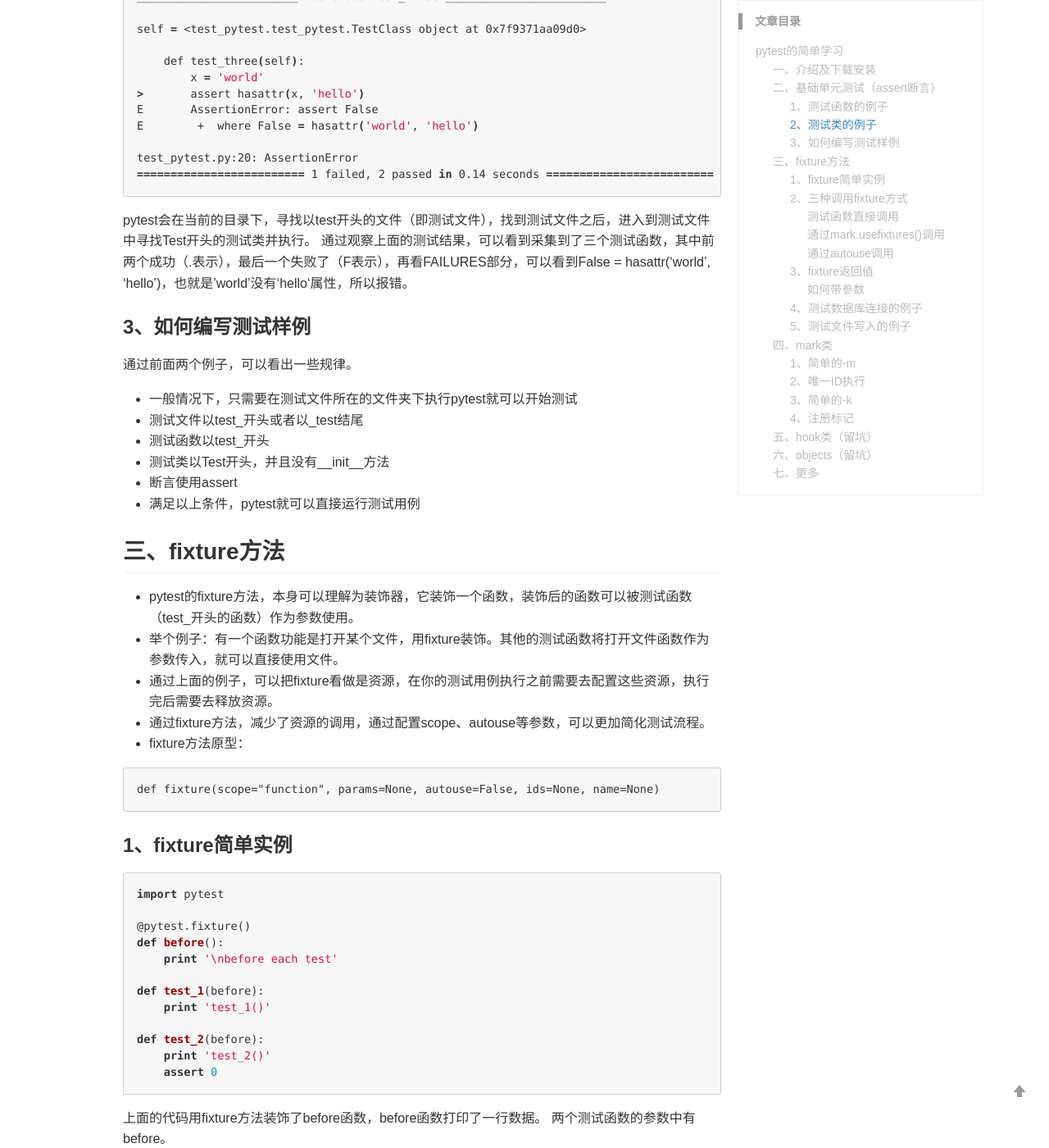
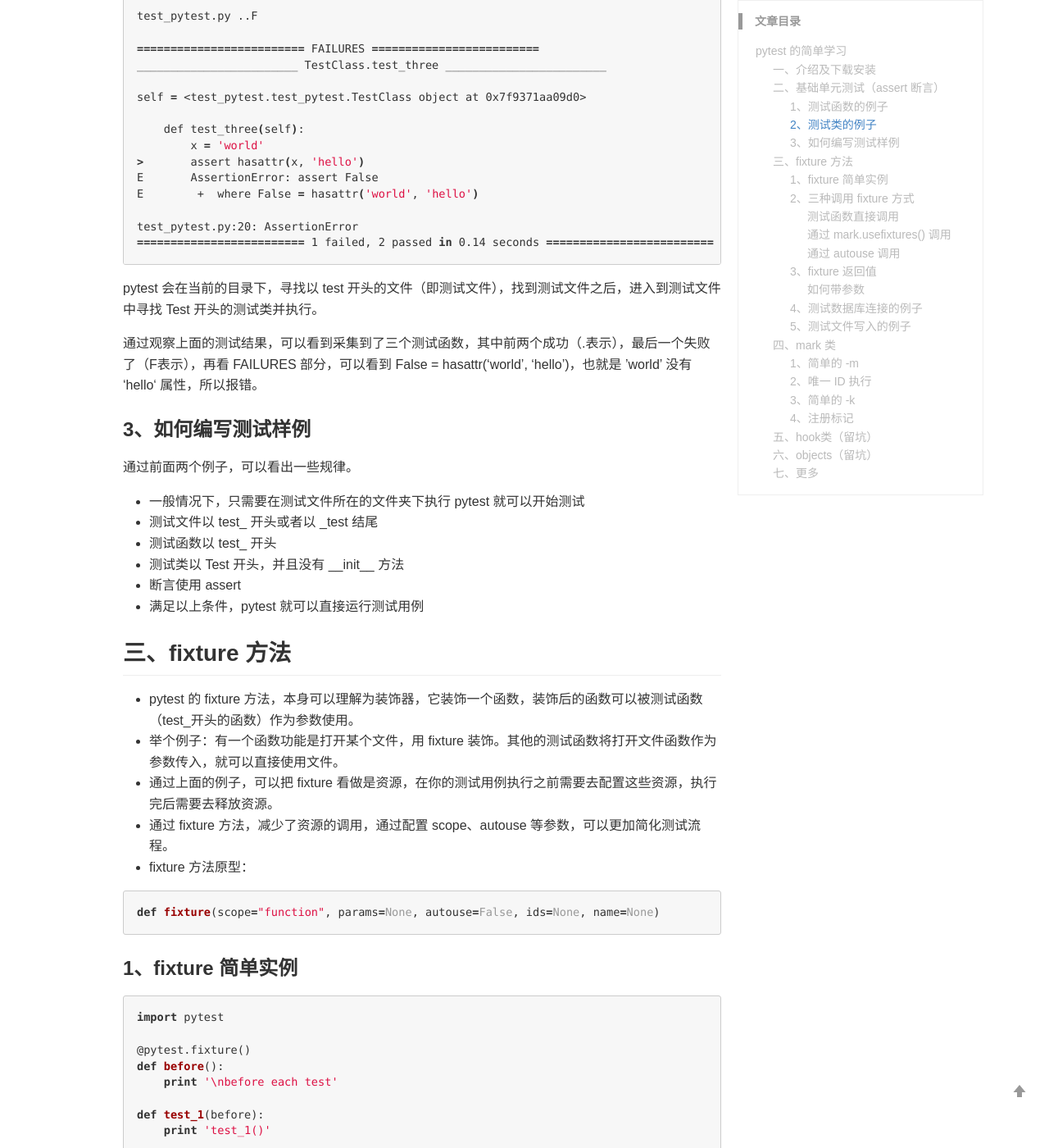
Before and after one commit to halysl/halysl.github.io, a Jekyll site: the page built from _posts/2019-01-17-pytest的简单学习.md, in a window 1280 px wide and 1400 px high, scrolled down 2371 px. Shown: the whole window at 82% size. Built offline with Jekyll 4.4.1, drawn with Linux system fonts in a browser that asks for light colours; some of the changed text lies outside the part shown.

Commit message:
修改行文风格

````diff
--- a/_posts/2019-01-17-pytest的简单学习.md
+++ b/_posts/2019-01-17-pytest的简单学习.md
@@ -6,20 +6,20 @@
 keywords: python, 单元测试
 ---
 
-# pytest的简单学习
+# pytest 的简单学习
 
 ## 一、介绍及下载安装
 
-- pytest是python的一种单元测试框架，与python自带的unittest测试框架类似，但是比unittest框架使用起来更简洁，效率更高。
-- 其主要使用assert断言对单元方法记性测试
-- 其有个fixture类，可以减少资源占用，资源的统一调度
+- pytest 是 python 的一种单元测试框架，与 python 自带的 unittest 测试框架类似，但是比 unittest 框架使用起来更简洁，效率更高。
+- 其主要使用 assert 断言对单元方法记性测试
+- 其有个 fixture 类，可以减少资源占用，资源的统一调度
 - 安装：`pip install -U pytest`
-- 测试： `py.test --version`或者`pytest --version`
+- 测试： `py.test --version` 或者 `pytest --version`
 
-## 二、基础单元测试（assert断言）
+## 二、基础单元测试（assert 断言）
 
-- assert断言是python标准语法里的东西
-- asset后是一个返回布尔值的表达式
+- assert 断言是 python 标准语法里的东西
+- asset 后是一个返回布尔值的表达式
 - 若为真，则通过；若为假，抛出异常
 
 ```python
@@ -38,7 +38,7 @@
 >>>assert range(4) == [0,1,2,3]
 ```
 
-通过上面关于assert的例子，可以看出很适合单元测试。
+通过上面关于 assert 的例子，可以看出很适合单元测试。
 
 
 ### 1、测试函数的例子
@@ -51,7 +51,7 @@
     assert func(3) == 5
 ```
 
-进入终端，在该文件所在目录下，执行`pytest`。
+进入终端，在该文件所在目录下，执行 `pytest`。
 执行结果如下：
 
 ```shell
@@ -76,8 +76,9 @@
 
 ```
 
-pytest会在当前的目录下，寻找以test开头的文件（即测试文件），找到测试文件之后，进入到测试文件中寻找test\_开头的测试函数并执行。
-通过上面的测试输出，我们可以看到该测试过程中，收集到了一个测试函数，测试结果是失败的（标记为F），并且在FAILURES部分输出了详细的错误信息，帮助我们分析测试原因，我们可以看到"assert func(3) == 5"这条语句出错了，错误的原因是func(3)=4。
+pytest 会在当前的目录下，寻找以 test 开头的文件（即测试文件），找到测试文件之后，进入到测试文件中寻找 test\_ 开头的测试函数并执行。
+
+通过上面的测试输出，我们可以看到该测试过程中，收集到了一个测试函数，测试结果是失败的（标记为 F），并且在 FAILURES 部分输出了详细的错误信息，帮助我们分析测试原因，我们可以看到 "assert func(3) == 5" 这条语句出错了，错误的原因是 func(3)=4。
 
 ### 2、测试类的例子
 
@@ -94,6 +95,7 @@
 ```
 
 进入终端，在该文件所在目录下，执行`pytest`。
+
 执行结果如下：
 
 ```shell
@@ -120,32 +122,34 @@
 ========================= 1 failed, 2 passed in 0.14 seconds =========================
 ```
 
-pytest会在当前的目录下，寻找以test开头的文件（即测试文件），找到测试文件之后，进入到测试文件中寻找Test开头的测试类并执行。
-通过观察上面的测试结果，可以看到采集到了三个测试函数，其中前两个成功（.表示），最后一个失败了（F表示），再看FAILURES部分，可以看到False = hasattr('world', 'hello')，也就是’world’没有‘hello‘属性，所以报错。
+pytest 会在当前的目录下，寻找以 test 开头的文件（即测试文件），找到测试文件之后，进入到测试文件中寻找 Test 开头的测试类并执行。
+
+通过观察上面的测试结果，可以看到采集到了三个测试函数，其中前两个成功（.表示），最后一个失败了（F表示），再看 FAILURES 部分，可以看到 False = hasattr('world', 'hello')，也就是 ’world’ 没有 ‘hello‘ 属性，所以报错。
 
 ### 3、如何编写测试样例
 
 通过前面两个例子，可以看出一些规律。
-- 一般情况下，只需要在测试文件所在的文件夹下执行pytest就可以开始测试
-- 测试文件以test\_开头或者以\_test结尾
-- 测试函数以test\_开头
-- 测试类以Test开头，并且没有\_\_init\_\_方法
-- 断言使用assert
-- 满足以上条件，pytest就可以直接运行测试用例
 
-## 三、fixture方法
+- 一般情况下，只需要在测试文件所在的文件夹下执行 pytest 就可以开始测试
+- 测试文件以 test\_ 开头或者以 \_test 结尾
+- 测试函数以 test\_ 开头
+- 测试类以 Test 开头，并且没有 \_\_init\_\_ 方法
+- 断言使用 assert
+- 满足以上条件，pytest 就可以直接运行测试用例
 
-- pytest的fixture方法，本身可以理解为装饰器，它装饰一个函数，装饰后的函数可以被测试函数（test\_开头的函数）作为参数使用。
-- 举个例子：有一个函数功能是打开某个文件，用fixture装饰。其他的测试函数将打开文件函数作为参数传入，就可以直接使用文件。
-- 通过上面的例子，可以把fixture看做是资源，在你的测试用例执行之前需要去配置这些资源，执行完后需要去释放资源。
-- 通过fixture方法，减少了资源的调用，通过配置scope、autouse等参数，可以更加简化测试流程。
-- fixture方法原型：
+## 三、fixture 方法
 
-```
+- pytest 的 fixture 方法，本身可以理解为装饰器，它装饰一个函数，装饰后的函数可以被测试函数（test\_开头的函数）作为参数使用。
+- 举个例子：有一个函数功能是打开某个文件，用 fixture 装饰。其他的测试函数将打开文件函数作为参数传入，就可以直接使用文件。
+- 通过上面的例子，可以把 fixture 看做是资源，在你的测试用例执行之前需要去配置这些资源，执行完后需要去释放资源。
+- 通过 fixture 方法，减少了资源的调用，通过配置 scope、autouse 等参数，可以更加简化测试流程。
+- fixture 方法原型：
+
+```python
 def fixture(scope="function", params=None, autouse=False, ids=None, name=None)
 ```
 
-### 1、fixture简单实例
+### 1、fixture 简单实例
 
 ```python
 import pytest
@@ -162,10 +166,10 @@
     assert 0
 ```
 
-上面的代码用fixture方法装饰了before函数，before函数打印了一行数据。
-两个测试函数的参数中有before。
+上面的代码用 fixture 方法装饰了 before 函数，before 函数打印了一行数据。
+两个测试函数的参数中有 before。
 
-进入终端，在该文件所在目录下，执行`pytest -v -s`。（备注：-v指的是将结果.映射为PASSED，将F映射为FAILED；-s是指执行代码过程）
+进入终端，在该文件所在目录下，执行 `pytest -v -s`。（备注：-v 指的是将结果.映射为PASSED，将 F 映射为 FAILED；-s 是指执行代码过程）
 
 ```shell
 ========================= test session starts =========================
@@ -199,13 +203,15 @@
 ```
 
 从结果可以看到，两个测试函数在执行前打印了一行数据。
-这个例子可能没什么意义，但假设before函数打开了一个文件或者打开了一个session，测试函数就可以直接使用。
 
-### 2、三种调用fixture方式
+这个例子可能没什么意义，但假设 before 函数打开了一个文件或者打开了一个 session，测试函数就可以直接使用。
+
+### 2、三种调用 fixture 方式
 
 #### 测试函数直接调用
 
-#### 通过mark.usefixtures()调用
+#### 通过 mark.usefixtures() 调用
+
 ```python
 import pytest
 
@@ -239,7 +245,7 @@
         print('test_2()')
 ```
 
-#### 通过autouse调用
+#### 通过 autouse 调用
 
 ```python
 import time
@@ -265,14 +271,16 @@
     print('in test_two()')
 ```
 
-autouse直译自动调用，它需要和scope进行配合。
-- fixture方法原型：
+autouse 直译自动调用，它需要和 scope 进行配合。
+
+- fixture 方法原型：
 
 ```
 def fixture(scope="function", params=None, autouse=False, ids=None, name=None):
 ```
 
-scope代表范围，autouse代表是否自动调用。
+scope 代表范围，autouse 代表是否自动调用。
+
 - scope
 
 ```
@@ -282,16 +290,16 @@
 session：每个session只运行一次，这里的session指的是pytest跑一次的窗口，是最大范围
 ```
 
-### 3、fixture返回值
+### 3、fixture 返回值
 
-在上面的例子中，fixture返回值都是默认None，我们可以选择让fixture返回我们需要的东西。如果你的fixture需要配置一些数据，读个文件，或者连接一个数据库，那么你可以让fixture返回这些数据或资源。
+在上面的例子中，fixture 返回值都是默认 None，我们可以选择让 fixture 返回我们需要的东西。如果你的 fixture 需要配置一些数据，读个文件，或者连接一个数据库，那么你可以让 fixture 返回这些数据或资源。
 
 #### 如何带参数
 
-fixture还可以带参数，可以把参数赋值给params，默认是None。对于param里面的每个值，fixture都会去调用执行一次，就像执行for循环一样把params里的值遍历一次。
-test_fixture_param.py
+fixture 还可以带参数，可以把参数赋值给 params，默认是 None。对于 param 里面的每个值，fixture 都会去调用执行一次，就像执行 for 循环一样把 params 里的值遍历一次。
 
 ```python
+# test_fixture_param.py
 import pytest
 
 @pytest.fixture(params=[1, 2, 3])
@@ -427,9 +435,9 @@
     assert session.execute('show tables').rowcount == 0
 ```
 
-注意上面的代码，fixture使用了module级别的，并且autouse=True，通过执行过的结果可以看出，只在做第一个测试的时候连接了数据库，之后就没有连接过数据库。
+注意上面的代码，fixture 使用了 module 级别的，并且 autouse=True，通过执行过的结果可以看出，只在做第一个测试的时候连接了数据库，之后就没有连接过数据库。
 
-进入终端对应文件夹，执行pytest  -v test_session.py
+进入终端对应文件夹，执行 pytest  -v test_session.py
 
 ```shell
 ========================= test session starts =========================
@@ -448,6 +456,7 @@
 ```
 
 ### 5、测试文件写入的例子
+
 ```python
 import pytest
 
@@ -500,16 +509,17 @@
 
 ======================================== 3 passed in 0.07 seconds =========================================
 ```
+
 可以看到文件只打开了一次。
 
 
-## 四、mark类
+## 四、mark 类
 
-- mark就是标记，也可以理解为一个装饰器。可以通过命令行参数指定特定的测试函数执行。
-- 在这里要说到pytest的命令行参数。pytest命令行参数非常多，在前面已经提到了-v（指的是将结果.映射为PASSED，将F映射为FAILED）和-s（指执行代码过程）。在这里先说-m和-k。
-- 也就是说，mark类主要的作用就是控制每个测试函数是否执行
+- mark 就是标记，也可以理解为一个装饰器。可以通过命令行参数指定特定的测试函数执行。
+- 在这里要说到 pytest 的命令行参数。pytest 命令行参数非常多，在前面已经提到了 -v（指的是将结果.映射为PASSED，将F映射为FAILED）和 -s（指执行代码过程）。在这里先说 -m 和 -k。
+- 也就是说，mark 类主要的作用就是控制每个测试函数是否执行
 
-### 1、简单的-m
+### 1、简单的 -m
 
 ```python
 import pytest
@@ -547,7 +557,7 @@
 ...
 ```
 
-可以看出， -m后面指定的字符会对应标记执行测试函数。
+可以看出， -m 后面指定的字符会对应标记执行测试函数。
 
 ```shell
 `pytest -v test_mark1.py -m "not a"`
@@ -574,13 +584,15 @@
 ...
 ```
 
-通过上述命令行执行后的结果，可以看出pytest -m后面的参数可以被逻辑判断（not，and，or）。
-这点很重要，因为-k也是如此。
+通过上述命令行执行后的结果，可以看出 pytest -m 后面的参数可以被逻辑判断（not，and，or）。
+这点很重要，因为 -k 也是如此。
 
-### 2、唯一ID执行
+### 2、唯一 ID 执行
 
 假设只想执行某个测试函数，除此之外不执行，那么可以通过命令行指定。
+
 `pytest -v test_mark1.py::test_a_1`
+
 ```shell
 `pytest -v test_mark1.py::test_a_1`
 ...
@@ -589,8 +601,8 @@
 ...
 ```
 
-### 3、简单的-k
-k指的是keyword，测试函数的关键字。假设不使用mark标记测试函数，也可以通过-k直接指定想测试的函数的名字或者部分名字。
+### 3、简单的 -k
+k 指的是 keyword，测试函数的关键字。假设不使用 mark 标记测试函数，也可以通过 -k 直接指定想测试的函数的名字或者部分名字。
 
 ```shell
 `pytest -v test_mark1.py -k a_`
@@ -613,7 +625,7 @@
 ...
 ```
 
-理解了-m的使用，-k的参数也是可以逻辑判断。
+理解了 -m 的使用，-k 的参数也是可以逻辑判断。
 
 ### 4、注册标记
 
````
Also changed, not shown: _posts/2019-01-03-argparse学习.md (+22 -17 lines), _posts/2019-01-07-单元测试浅析.md (+25 -24 lines), _posts/2019-01-21-paramiko的简单学习.md (+1 -0 lines), _posts/2019-02-01-Schema库的简单学习.md (+1 -1 lines), 1 other file.
